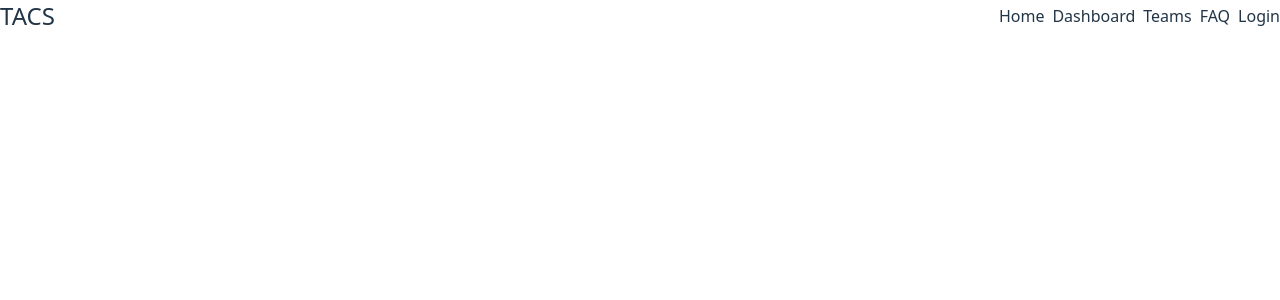
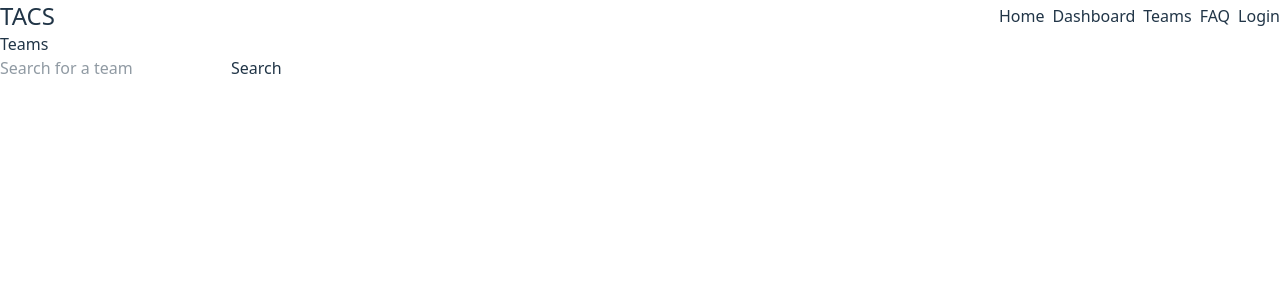
Before and after one commit to FunniNam3/b4gSignin, a React (Vite) app in the folder frontend/: page /teams in a window 1280 px wide. Shown: the top 300 px of the page. Built offline with nearby package versions, Linux system fonts and the light colour scheme; no server answers.

Commit message:
starting to make a team search

```diff
--- a/frontend/src/App.tsx
+++ b/frontend/src/App.tsx
@@ -4,6 +4,7 @@ import Auth from "./pages/auth";
 import { Landing } from "./pages/landing";
 import PrivateRoute from "./components/privateRoute";
 import { Navigation } from "./components/navigation";
+import { Teams } from "./pages/teams";
 
 function App() {
   return (
@@ -12,6 +13,7 @@ function App() {
       <Routes>
         <Route path="/" element={<Landing />} />
         <Route path="/auth" element={<Auth />} />
+        <Route path="teams" element={<Teams />} />
         <Route element={<PrivateRoute />}>
           <Route path="/dashboard" element={<Dashboard />} />
         </Route>
--- /dev/null
+++ b/frontend/src/pages/teams.tsx
@@ -0,0 +1,27 @@
+import { useState } from "react";
+import axios from "axios";
+
+export function Teams() {
+  const [team, setTeam] = useState<string>("");
+
+  async function handleSubmit() {
+    const res = await axios.get("/teamSearch", { params: { team: team } });
+    console.log(res);
+  }
+
+  return (
+    <div className="flex flex-col justify-center">
+      <h1>Teams</h1>
+      <div>
+        <input
+          id="teamSearch"
+          type="text"
+          placeholder="Search for a team"
+          value={team}
+          onChange={(e) => setTeam(e.target.value)}
+        />
+        <button onClick={handleSubmit}>Search</button>
+      </div>
+    </div>
+  );
+}
```
Also changed, not shown: 1 other file (tests, documents, lock files or other folders).
